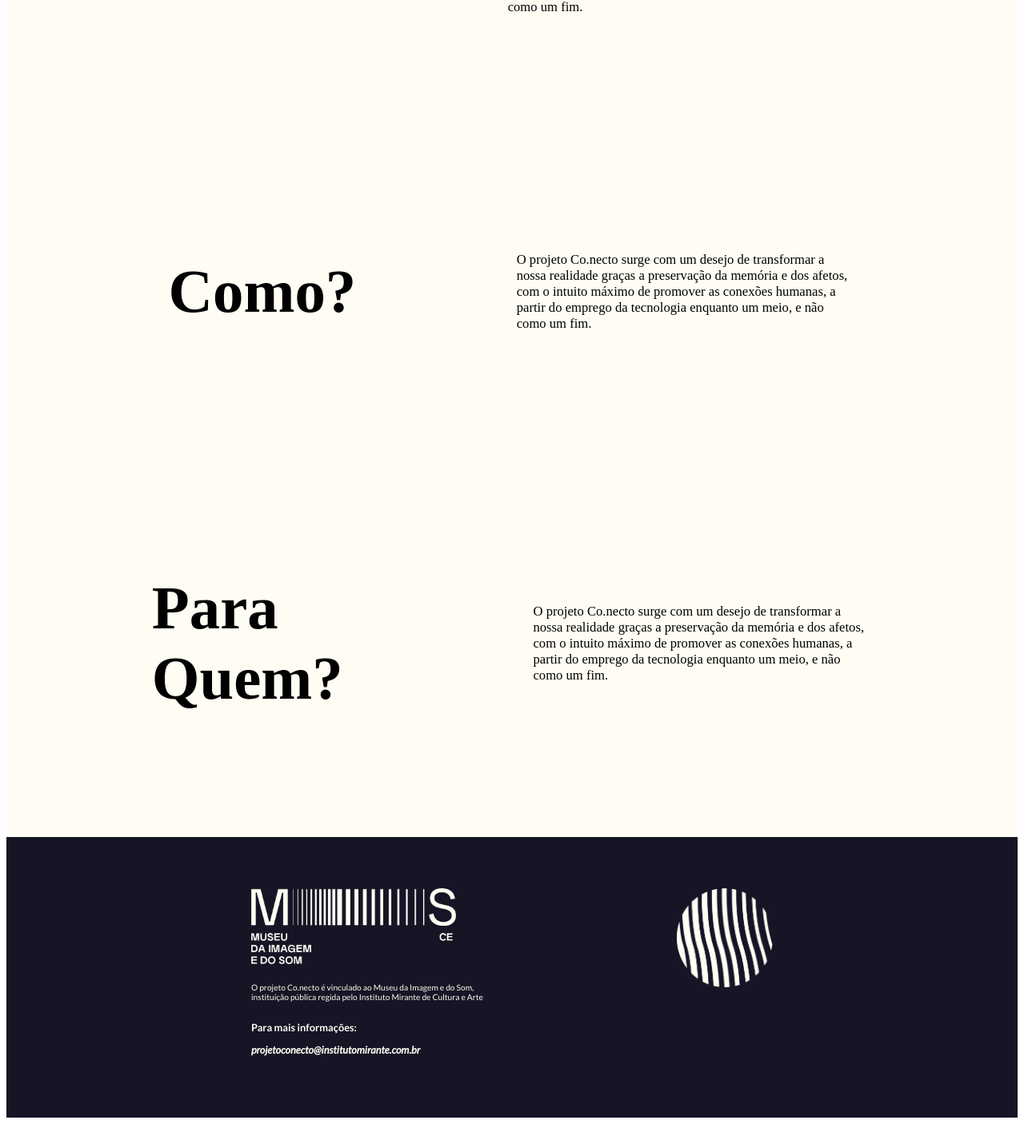
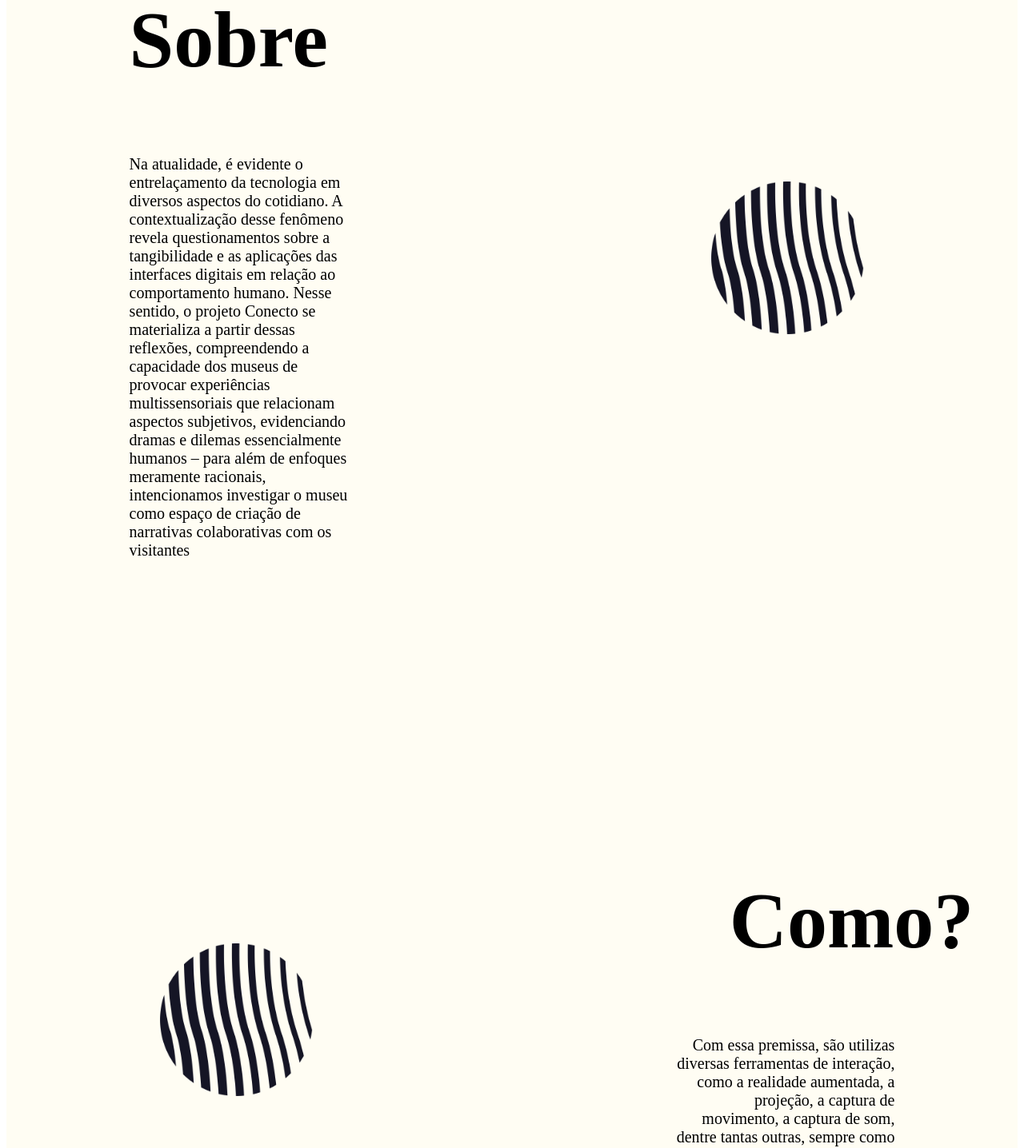
Before and after one commit to gusholz/projetoConecto, a Next.js app: page / in a window 1280 px wide. Shown: the part 1126-2562 px from the top of the page at 80% size. Before the commit the page ends 2532 px from the top, so only its background shows below. Built offline with nearby package versions, Linux system fonts and the light colour scheme.

Commit message:
Implementação de efeito na logo e patch na Home

```diff
--- a/src/components/areaInterativa/areaInterativa.tsx
+++ b/src/components/areaInterativa/areaInterativa.tsx
@@ -1,4 +1,3 @@
-import { ativadorHeader } from '../../commons/functions';
 import styles from './AreaInterativa.module.css'
 import { useEffect, useState } from "react"
 import {motion, Variants} from "framer-motion"
@@ -13,14 +12,14 @@ export default function AreaInterativa(){
     const [interacaoCursor,setInteracaoCursor] = useState("default")
 
     useEffect(()=>{
-        const movimentoMouse = e =>{
+        const movimentoMouse = (e: { clientX: any; clientY: any; }) =>{
              setMousePosition({
                 x: e.clientX,
                 y : e.clientY
              })
         }
 
-        window.addEventListener("mousemove",movimentoMouse)
+        window.addEventListener("mousemove",movimentoMouse);
 
         return () => {
             window.removeEventListener("mousemove",movimentoMouse);
@@ -50,7 +49,7 @@ export default function AreaInterativa(){
     }
 
     const mouseNaoInterage = () => {
-        setInteracaoCursor("default")
+        setInteracaoCursor("default");
     }
 
     const mouseInterage = () => {
@@ -58,10 +57,10 @@ export default function AreaInterativa(){
     }
 
     const mouseDesligado = () => {
-        setInteracaoCursor("desligado")
+        setInteracaoCursor("desligado");
     }
 
-    const conecto = `{Co.necto}`
+    const conecto = `{Co.necto}`;
 
 
     return(
--- a/src/components/conteudo/blocoTextoHome/blocoTextoHome/BlocoTextoHome.module.css
+++ b/src/components/conteudo/blocoTextoHome/blocoTextoHome/BlocoTextoHome.module.css
@@ -1,17 +1,48 @@
+.containerPai{
+    display: flex;
+    align-items: center;
+    padding: 12vw;
+}
+
 .container{
     display: flex;
-    align-items: center;
-    justify-content: space-around;
-    padding: 8vw;
+    flex-direction: column;
+    text-align: left;
+
     background-color: #FFFDF3;
 }
 
+
+.containerDireita{
+    display: flex;
+    flex-direction: column;
+    text-align:right;
+
+    background-color: #FFFDF3;
+    align-items: flex-end;
+}
+
 .titulo{
-    font-size: 6vw;
+    font-size: 100px;
     max-width: 30%;
+    text-align: left;
 }
 
 .texto{
-    font-size: 1.3vw;
-    max-width: 40%;
+    text-align: left;
+    font-size: 20px;
+    width: 40%;
 }
+
+.textoDireita{
+    text-align: right;
+    font-size: 20px;
+    width: 40%;
+}
+
+.imagem{
+    max-width: 20%;
+    height: 20%;
+    padding: 3vw;
+
+}
--- a/src/components/conteudo/blocoTextoHome/blocoTextoHome/blocoTextoHome.tsx
+++ b/src/components/conteudo/blocoTextoHome/blocoTextoHome/blocoTextoHome.tsx
@@ -1,10 +1,39 @@
 import styles from './BlocoTextoHome.module.css'
 
-export default function Post(props: {titulo:string, texto: string}){
+export default function Post(props: {titulo:string, texto: string, alinhamento:string, imagem:string}){
+    let container = `${styles.container}`
+    let blocoTexto = `${styles.texto}`
+    let jsx = <></>
+    const imagem = props.imagem;
+
+    if(props.alinhamento === 'direita'){
+        blocoTexto = `${styles.textoDireita}`;
+        container = `${styles.containerDireita}`;
+        jsx =
+            <div className={styles.containerPai}>
+                <img className={styles.imagem}src={imagem} />
+                <div className={container}>
+                    <h1 className={styles.titulo}>{props.titulo}</h1>
+                    <p className={blocoTexto}>{props.texto}</p>
+                </div>
+            </div>;
+    }else{
+        blocoTexto = `${styles.texto}`;
+        container = `${styles.container}`;
+        jsx =
+            <div className={styles.containerPai}>
+                <div className={container}>
+                    <h1 className={styles.titulo}>{props.titulo}</h1>
+                    <p className={blocoTexto}>{props.texto}</p>
+                </div>
+                <img className={styles.imagem}src={imagem} />
+            </div>;
+    }
+
+
+
+
     return (
-        <div className={styles.container} >
-            <h1 className={styles.titulo}>{props.titulo}</h1>
-            <p className={styles.texto}>{props.texto}</p>
-        </div>
+        jsx
     )
 }
--- a/src/components/conteudo/conteudoHome.tsx
+++ b/src/components/conteudo/conteudoHome.tsx
@@ -7,18 +7,30 @@ export default function ConteudoHome(){
         <div className={styles.containerHome}>
             <BlocoTextoHome
                 titulo="Sobre"
-                texto="O projeto Co.necto surge com um desejo de transformar a nossa realidade graças a preservação da memória e dos afetos,
-                com o intuito máximo de promover as conexões humanas, a partir do emprego da tecnologia enquanto um meio, e não como um fim."
+                texto="Na atualidade, é evidente o entrelaçamento da tecnologia em diversos aspectos do cotidiano.
+                    A contextualização desse fenômeno revela questionamentos sobre a tangibilidade e as aplicações das
+                    interfaces digitais em relação ao comportamento humano. Nesse sentido, o projeto Conecto se materializa a
+                    partir dessas reflexões, compreendendo a capacidade dos museus de provocar experiências multissensoriais
+                    que relacionam aspectos subjetivos, evidenciando dramas e dilemas essencialmente humanos – para além de enfoques meramente racionais,
+                    intencionamos investigar o museu como espaço de criação de narrativas colaborativas com os visitantes"
+                alinhamento='esquerda'
+                imagem='images/vetorLogoConecto.png'
             />
             <BlocoTextoHome
                 titulo="Como?"
-                texto="O projeto Co.necto surge com um desejo de transformar a nossa realidade graças a preservação da memória e dos afetos,
-                com o intuito máximo de promover as conexões humanas, a partir do emprego da tecnologia enquanto um meio, e não como um fim."
+                texto="Com essa premissa, são utilizas diversas ferramentas de interação, como a realidade aumentada, a projeção,
+                    a captura de movimento, a captura de som, dentre tantas outras, sempre como um meio de criar experiências ricas,
+                    e não enquanto um fim em si mesmo"
+                alinhamento='direita'
+                imagem='images/vetorLogoConecto.png'
             />
             <BlocoTextoHome
                 titulo="Para Quem?"
-                texto="O projeto Co.necto surge com um desejo de transformar a nossa realidade graças a preservação da memória e dos afetos,
-                com o intuito máximo de promover as conexões humanas, a partir do emprego da tecnologia enquanto um meio, e não como um fim."
+                texto="O projeto almeja atingir públicos diversos, que não estão habituadas a interagir com a tecnologia
+                de um modo engajante, e possibilitador novas experiencias e reflexões a partir destas interações. Além disso,
+                busca atuar com as comunidades locais fora do ambiente museológico, particularmente atuando junto da comunidade do Mucuripe"
+                alinhamento='esquerda'
+                imagem='images/procisaoSaoPedro.jpg'
             />
         </div>
     )
--- a/src/components/footer/Footer.module.css
+++ b/src/components/footer/Footer.module.css
@@ -28,7 +28,7 @@
     background-color: #151525;
     display: flex;
     justify-content: space-evenly;
-    padding: 5vw;
+    padding: 3vw;
 }
 
 .logoMis{
--- a/src/components/header/Header.module.css
+++ b/src/components/header/Header.module.css
@@ -37,6 +37,7 @@
     font-size: 3vw;
     margin-left: 1vw;
     color: #151525;
+    width: 249px;
 }
 
 .navMenu{
--- a/src/components/header/header.tsx
+++ b/src/components/header/header.tsx
@@ -3,6 +3,28 @@ import styles from './Header.module.css';
 
 export default function Header(props:{ativo:number}){
 
+    const [conecto,setConecto] = useState("Co.necto")
+
+    //Tempo em milisegundos do efeito de digitando
+    const timeBlinking = 750;
+    let checker = 0;
+
+    useEffect(() => {
+        const interval = setInterval(() => {
+            if(checker % 2 === 0){
+                setConecto("Co.necto")
+            }else{
+                setConecto("Co.necto|")
+            }
+            checker++;
+            if(checker===100){
+                checker=0;
+            }
+
+        }, timeBlinking);
+
+        return () => clearInterval(interval);
+      }, [])
 
     let home = `${styles.itemMenu}`
     let interacoes = `${styles.itemMenu}`
@@ -11,11 +33,9 @@ export default function Header(props:{ativo:number}){
         if(props.ativo === 1){
             props.ativo === 1 ? home = `${styles.itemMenuAtivo}` : home = `${styles.itemMenu}`;
         }
-
         if(props.ativo === 2){
             props.ativo === 2 ? interacoes = `${styles.itemMenuAtivo}` : interacoes = `${styles.itemMenu}`;
         }
-
         if(props.ativo === 3){
             props.ativo === 3 ? documentacao = `${styles.itemMenuAtivo}` : documentacao = `${styles.itemMenu}`;
         }
@@ -24,7 +44,7 @@ export default function Header(props:{ativo:number}){
         <div className={styles.header}>
             <div className={styles.container}>
                 <img className={styles.logo} src={`images/vetorLogoConecto.png`} id="logo"/>
-                <h1 className={styles.titulo}>Co.necto</h1>
+                <h1 className={styles.titulo}>{conecto}</h1>
             </div>
             <div>
                 <menu className={styles.navMenu}>
```
Also changed, not shown: 1 other file (tests, documents, lock files or other folders). Lines whose indentation alone changed are shown as unchanged.
